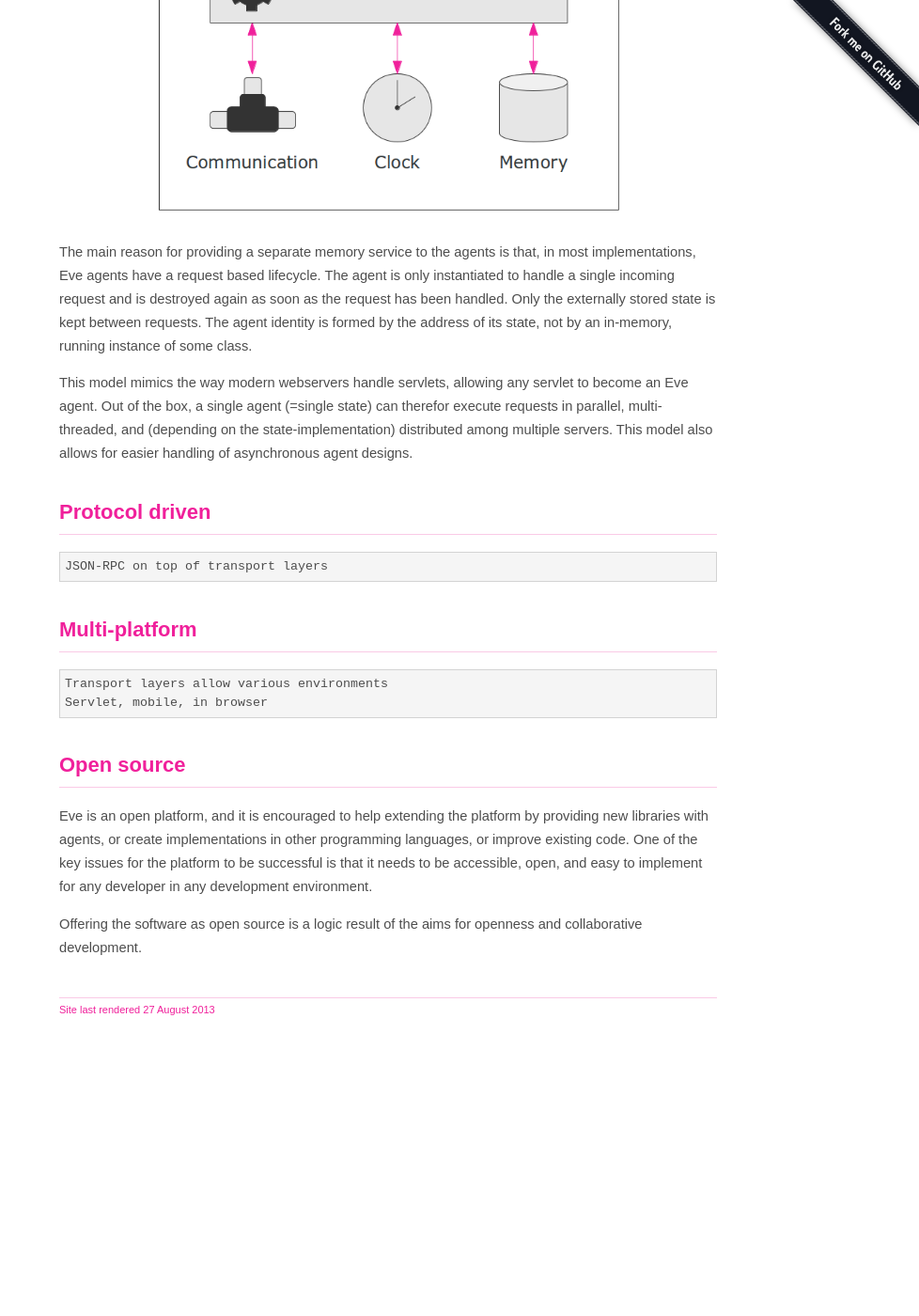
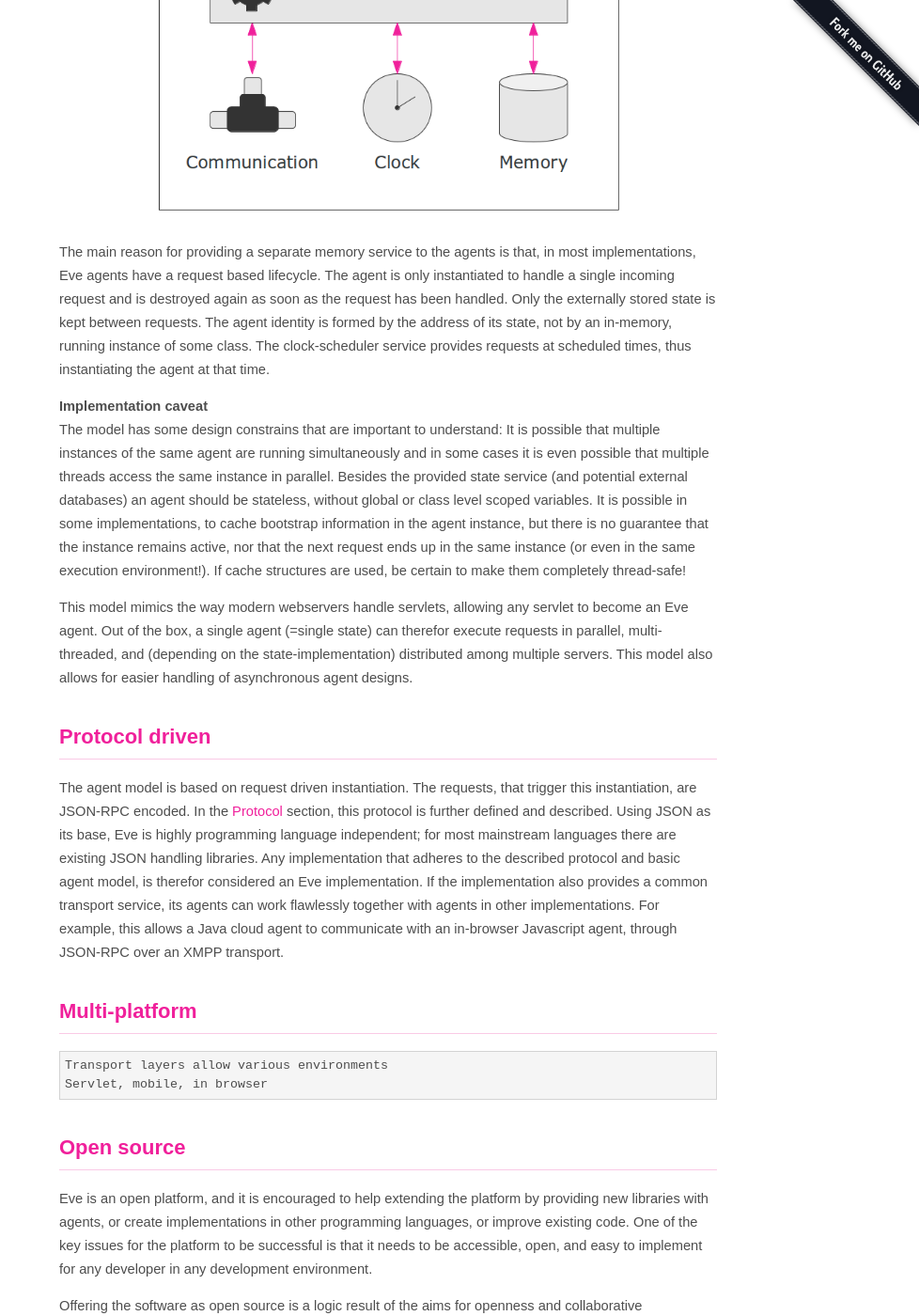
Before and after one commit to almende/eve, a Jekyll site: the page built from concepts/introduction.md, in a window 1280 px wide and 1400 px high, scrolled down 933 px. Shown: the whole window at 94% size, without its empty margins (302-1280 px from the left). Built offline with Jekyll 4.4.1, drawn with Linux system fonts in a browser that asks for light colours; before the commit the page ends 2069 px from its top, so only the background shows below that.

Commit message:
Added sections on agents & protocol

```diff
--- a/concepts/introduction.md
+++ b/concepts/introduction.md
@@ -27,12 +27,19 @@ Eve provides these features as services to the agents, therefor the implementati
   style="margin-top: 30px;width:75%;margin-left:auto;margin-right:auto;display:block"
   title="Eve agentmodel infograph">
 
-The main reason for providing a separate memory service to the agents is that, in most implementations, Eve agents have a request based lifecycle. The agent is only instantiated to handle a single incoming request and is destroyed again as soon as the request has been handled. Only the externally stored state is kept between requests. The agent identity is formed by the address of its state, not by an in-memory, running instance of some class.
+The main reason for providing a separate memory service to the agents is that, in most implementations, Eve agents have a request based lifecycle. The agent is only instantiated to handle a single incoming request and is destroyed again as soon as the request has been handled. Only the externally stored state is kept between requests. The agent identity is formed by the address of its state, not by an in-memory, running instance of some class. The clock-scheduler service provides requests at scheduled times, thus instantiating the agent at that time.
+
+<div class="highlight">
+<span style="font-weight:bold">Implementation caveat</span><br>
+The model has some design constrains that are important to understand: It is possible that multiple instances of the same agent are running simultaneously and in some cases it is even possible that multiple threads access the same instance in parallel. Besides the provided state service (and potential external databases) an agent should be stateless, without global or class level scoped variables. It is possible in some implementations, to cache bootstrap information in the agent instance, but there is no guarantee that the instance remains active, nor that the next request ends up in the same instance (or even in the same execution environment!). If cache structures are used, be certain to make them completely thread-safe!
+</div>
 
 This model mimics the way modern webservers handle servlets, allowing any servlet to become an Eve agent. Out of the box, a single agent (=single state) can therefor execute requests in parallel, multi-threaded, and (depending on the state-implementation) distributed among multiple servers. This model also allows for easier handling of asynchronous agent designs.
 
+
 ## Protocol driven {#protocoldriven}
-	JSON-RPC on top of transport layers
+
+The agent model is based on request driven instantiation. The requests, that trigger this instantiation, are JSON-RPC encoded. In the [Protocol](/eve/concepts/protocol.html) section, this protocol is further defined and described. Using JSON as its base, Eve is highly programming language independent; for most mainstream languages there are existing JSON handling libraries. Any implementation that adheres to the described protocol and basic agent model, is therefor considered an Eve implementation. If the implementation also provides a common transport service, its agents can work flawlessly together with agents in other implementations. For example, this allows a Java cloud agent to communicate with an in-browser Javascript agent, through JSON-RPC over an XMPP transport.
 
 ## Multi-platform {#multiplatfrom}
 	Transport layers allow various environments
```
